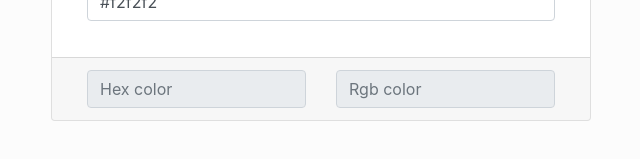
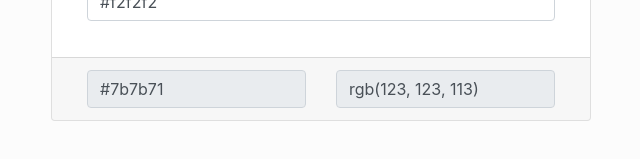
Before and after one commit to EarthenLynx/color-cooper, a Vue app: page / in a window 1280 px wide. Shown: the part 513-672 px from the top of the page, without its empty margins (319-959 px from the left). Built offline with nearby package versions, Linux system fonts and the light colour scheme.

Commit message:
Added vue-popperjs as dependency

```diff
--- a/package.json
+++ b/package.json
@@ -10,7 +10,8 @@
   "dependencies": {
     "bootstrap": "^4.5.2",
     "core-js": "^3.6.5",
-    "vue": "^2.6.11"
+    "vue": "^2.6.11",
+    "vue-popperjs": "^2.3.0"
   },
   "devDependencies": {
     "@vue/cli-plugin-babel": "~4.5.0",
--- a/src/App.vue
+++ b/src/App.vue
@@ -50,7 +50,7 @@ export default {
     return {
       // The colors object is passed into each component to calculate
       // each color anew. From there, it is then updated in App.vue
-      colors: {hex: "",rgb: "",},
+      colors: {hex: "#7b7b71",rgb: "rgb(123, 123, 113)",},
     };
   },
 };
```
Also changed, not shown: 1 other file (tests, documents, lock files or other folders).
